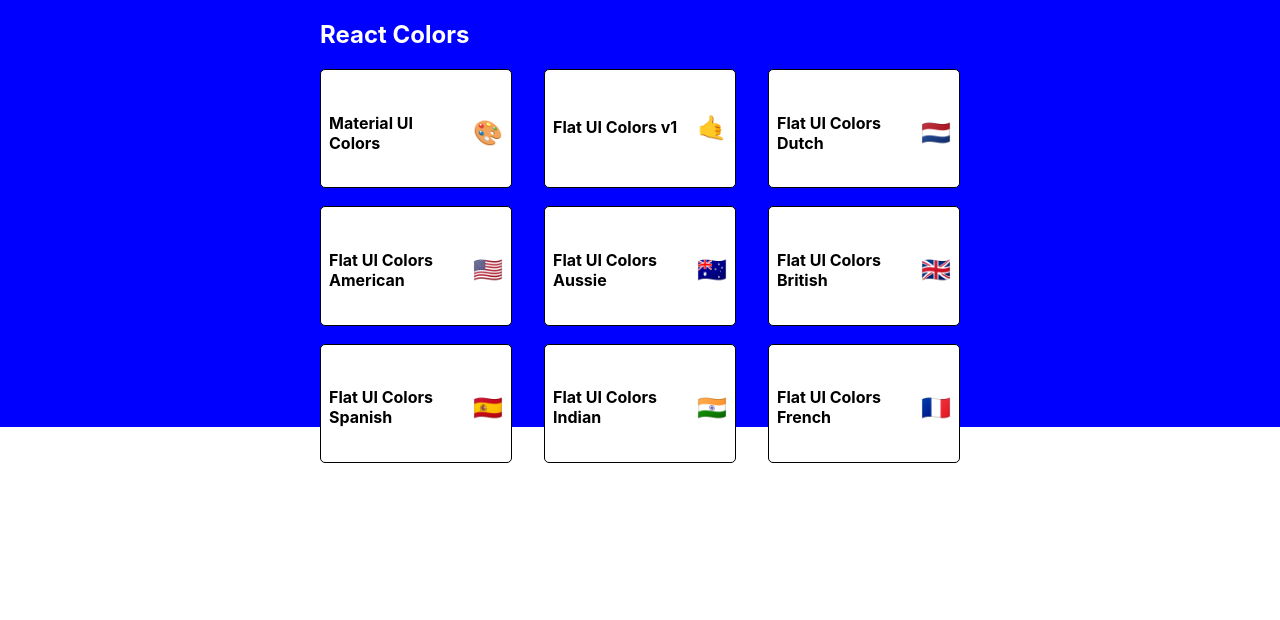
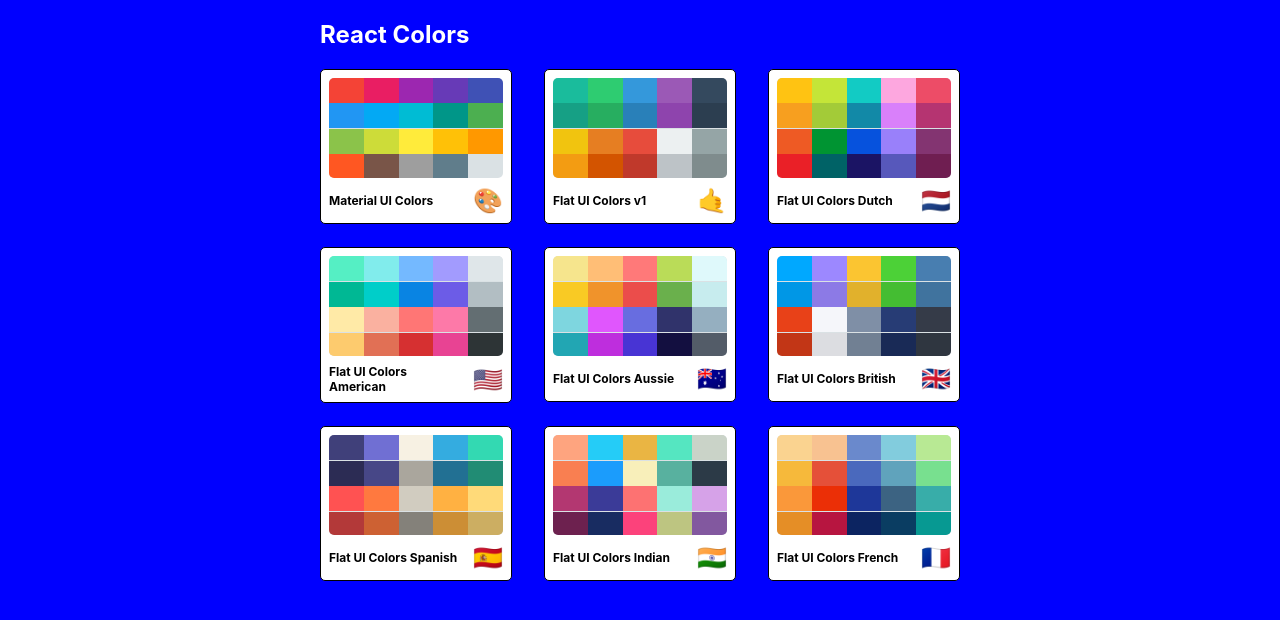
Before and after one commit to avsssai/react-colors, a React (Create React App) app: page / in a window 1280 px wide. Shown: the top 620 px of the page. Built offline with nearby package versions, Linux system fonts and the light colour scheme.

Commit message:
additional home page styling added

```diff
--- a/src/MiniPalette.js
+++ b/src/MiniPalette.js
@@ -14,17 +14,28 @@
         },
     },
     colors: {
-        backgroundColor: "grey",
+        backgroundColor: "#dae1e4",
+        height: "100px",
+        width: "100%",
+        borderRadius: "5px",
+        overflow: "hidden"
     },
     colorBox: {
+        height: "25%",
+        width: "20%",
+        display: "inline-block",
+        margin: "0 auto",
+        position: "relative",
+        marginBottom: "-3.5px"
     },
     title: {
         display: "flex",
+        margin: "0",
         justifyContent: "space-between",
         alignItems: "center",
         color: "black",
         paddingTop: "0.5rem",
-        fontSize: "1rem",
+        fontSize: "0.75rem",
         position: "relative"
     },
     emoji: {
@@ -38,7 +49,7 @@
         <div className={classes.root}>
             <div className={classes.colors}>
                 {colors.map((color, i) => {
-                    return <div className={classes.colorBox} style={{ backgroundColor: color.color }}></div>
+                    return <div className={classes.colorBox} style={{ backgroundColor: color.color }} key={color.name}></div>
                 })}
             </div>
             <h5 className={classes.title}>{paletteName} <span className={classes.emoji}>{emoji}</span></h5>
--- a/src/PaletteList.js
+++ b/src/PaletteList.js
@@ -6,7 +6,7 @@
 const styles = {
     root: {
         backgroundColor: "blue",
-        height: "100%",
+        height: "100vh",
         display: "flex",
         alignItems: "flex-start",
         justifyContent: "center"
@@ -29,7 +29,11 @@
         width: "100%",
         display: "grid",
         gridTemplateColumns: "repeat(3,30%)",
-        gridGap: "5%"
+        gridGap: "5%",
+        "& a": {
+            textDecoration: "none",
+            color: "inherit"
+        }
     }
 }
 
@@ -48,7 +52,9 @@
                     <div className={classes.palettes}>
                         {palettes.map((palette, i) => {
                             return (
-                                <MiniPalette  {...palette} />
+                                <Link to={`/palette/${palette.id}`}>
+                                    <MiniPalette  {...palette} />
+                                </Link>
                             )
 
                         })}
```
